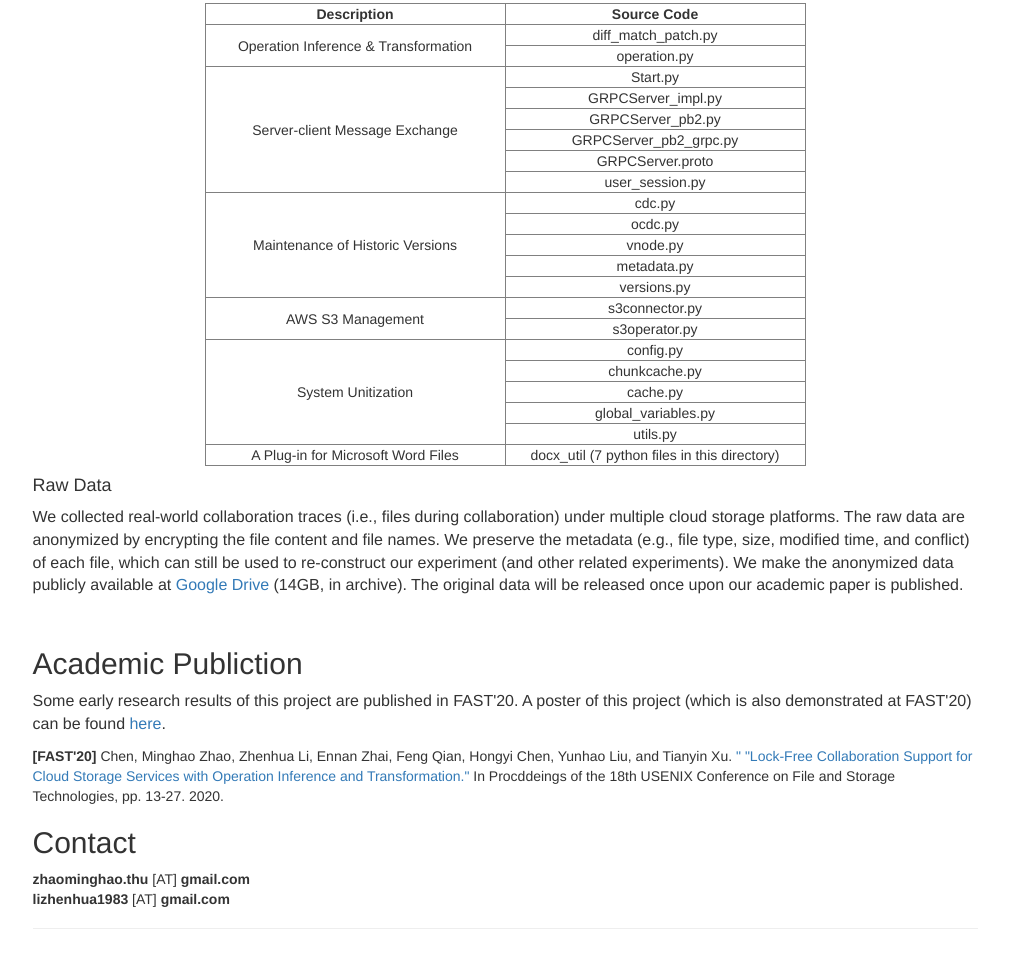
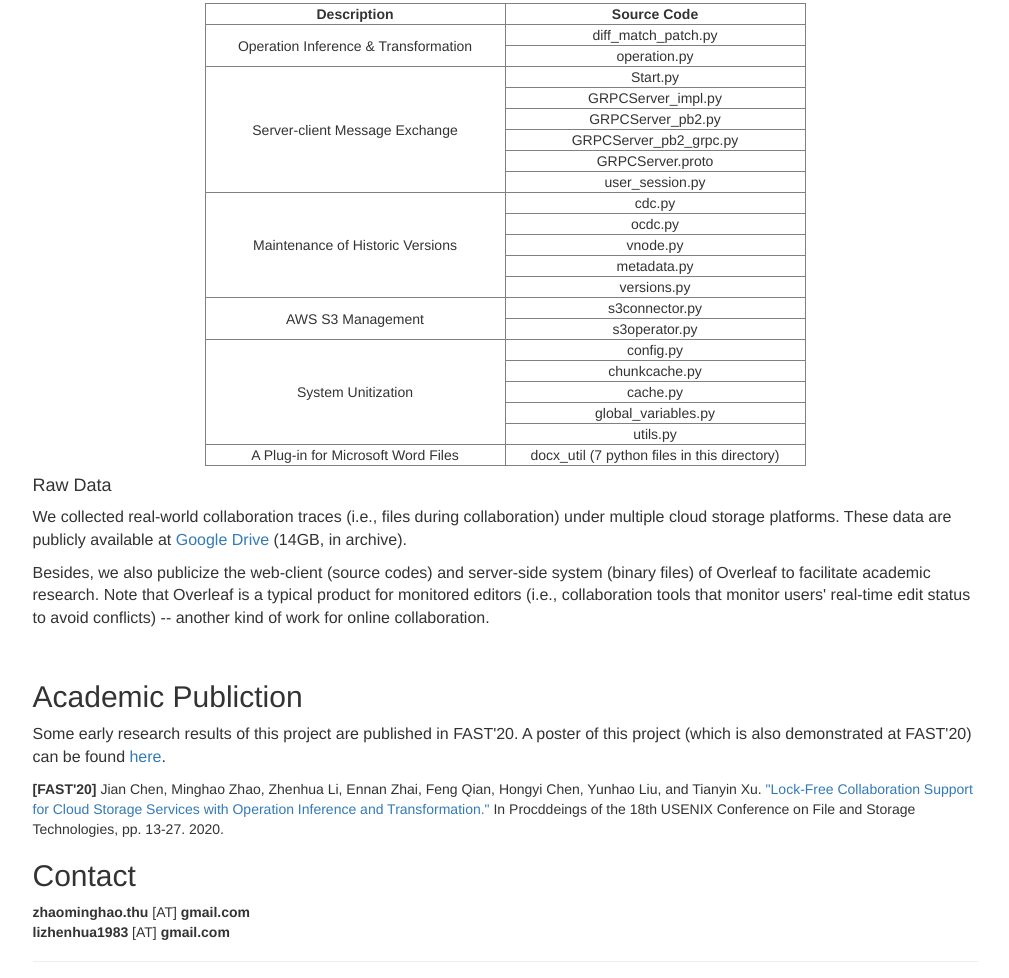
Before and after one commit to ufc2project/UFC2.github.io, a plain HTML site: page index.html in a window 1280 px wide. Shown: the part 534-1512 px from the top of the page, without its empty margins (135-1144 px from the left). Before the commit the page ends 1483 px from the top, so only its background shows below. Drawn offline with nearby package versions, Linux system fonts and the light colour scheme.

Commit message:
Update index.html

```diff
--- a/index.html
+++ b/index.html
@@ -140,10 +140,12 @@
           <h4>Raw Data</h4>
           <p style="font-size: 16px">
 We collected real-world collaboration traces (i.e., files during collaboration) under multiple cloud storage platforms.
-The raw data are anonymized by encrypting the file content and file names. We preserve the metadata (e.g., file type, size, modified time, and conflict) of each file, which can still be used to re-construct our experiment (and other related experiments).
-We make the anonymized data publicly available at <a href="https://drive.google.com/drive/folders/1mypE55En9GjWih6zQBbIu4YU8OPXfUuq?usp=sharing">Google Drive</a> (14GB, in archive).
-The original data will be released once upon our academic paper is published.
-          </p>
+These data are publicly available at <a href="https://drive.google.com/drive/folders/1mypE55En9GjWih6zQBbIu4YU8OPXfUuq?usp=sharing">Google Drive</a> (14GB, in archive).
+
+		  <p style="font-size: 16px">
+			Besides, we also publicize the web-client (source codes) and server-side system (binary files) of Overleaf to facilitate academic research.
+			Note that Overleaf is a typical product for monitored editors (i.e., collaboration tools that monitor users' real-time edit status to avoid conflicts) -- another kind of work for online collaboration.
+          <p>
           <br>
 		  <h2 id="download">Academic Publiction</h2>
 		  <p style="font-size: 16px">
@@ -153,7 +155,7 @@ The original data will be released once upon our academic paper is published.
 		Some early research results of this project are published in FAST'20.
 		A poster of this project (which is also demonstrated at FAST'20) can be found <a href="http://www.greenorbs.org/people/lzh/papers/[FAST'20]%20UFC2%20-%20poster.pptx">here</a>.
 		 </p>
-		  <b>[FAST'20]</b> Chen, Minghao Zhao, Zhenhua Li, Ennan Zhai, Feng Qian, Hongyi Chen, Yunhao Liu, and Tianyin Xu. <a href="https://www.usenix.org/conference/fast20/presentation/chen">" "Lock-Free Collaboration Support for Cloud Storage Services with Operation Inference and Transformation."</a> In Procddeings of the 18th USENIX Conference on File and Storage Technologies, pp. 13-27. 2020.
+		  <b>[FAST'20]</b> Jian Chen, Minghao Zhao, Zhenhua Li, Ennan Zhai, Feng Qian, Hongyi Chen, Yunhao Liu, and Tianyin Xu. <a href="https://www.usenix.org/conference/fast20/presentation/chen"> "Lock-Free Collaboration Support for Cloud Storage Services with Operation Inference and Transformation."</a> In Procddeings of the 18th USENIX Conference on File and Storage Technologies, pp. 13-27. 2020.
 
 
           <h2 id="contact">Contact</h2>
```
